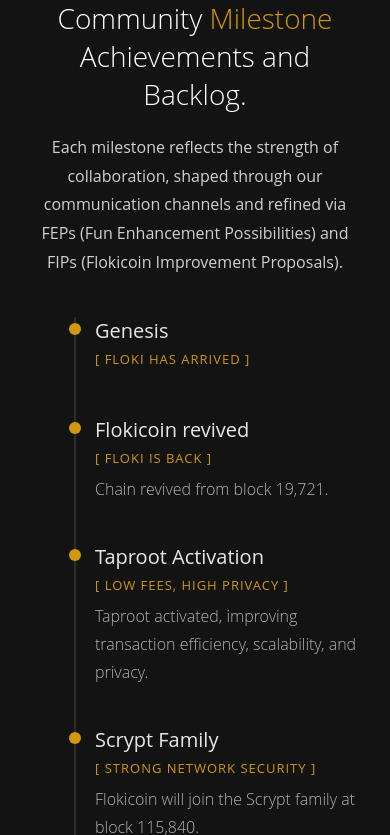
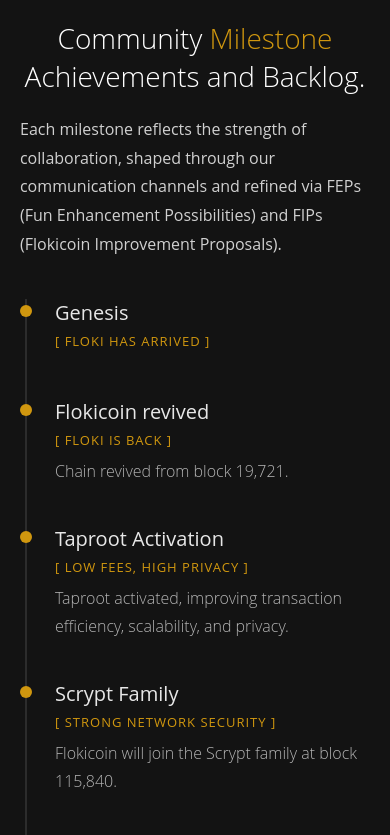
Before and after one commit to jdipeer/floki-web, a Next.js app: page / in a window 390 px wide. Shown: the part 1449-2284 px from the top of the page. Built offline with nearby package versions, Linux system fonts and the light colour scheme.

Commit message:
fix issues

```diff
--- a/src/pages/_document.tsx
+++ b/src/pages/_document.tsx
@@ -5,7 +5,7 @@
   render() {
     return (
       <Html lang="en">
-        <Head>{/* Remove any Emotion or specific style tags */}</Head>
+        <Head></Head>
         <body>
           <Main />
           <NextScript />
--- a/src/styles/scss/Contact.module.scss
+++ b/src/styles/scss/Contact.module.scss
@@ -19,16 +19,15 @@
   padding: 10px 20px;
   border: 1px solid #363636;
   border-radius: 30px;
-  background: #000;
-  margin-bottom: 20px;
 }
 
 .sectionTitle {
   padding-top: 20px;
-  padding-bottom: 40px;
+  padding-bottom: 20px;
   color: #fff;
   font-size: 38px;
   font-weight: 200;
+  opacity: 0.8;
 
   span {
     color: #d0970f;
--- a/src/styles/scss/Faq.module.scss
+++ b/src/styles/scss/Faq.module.scss
@@ -20,7 +20,6 @@
   padding: 10px 20px;
   border: 1px solid #363636;
   border-radius: 30px;
-  background: #000;
 }
 
 .sectionTitle {
--- a/src/styles/scss/Roadmap.module.scss
+++ b/src/styles/scss/Roadmap.module.scss
@@ -9,7 +9,7 @@
   flex-wrap: wrap;
   max-width: 1300px;
   margin: 0 auto;
-  padding: 0 30px;
+  padding: 20px;
 }
 
 .leftColumn {
@@ -33,7 +33,6 @@
   padding: 10px 20px;
   border: 1px solid #363636;
   border-radius: 30px;
-  background: #000;
 }
 
 .subtitle {
@@ -158,15 +157,15 @@
   }
 
   .timelineWrapper {
-    padding-left: 30px;
+    padding-left: 0px;
   }
 
   .timelineLine {
-    left: 44px;
+    left: 5px;
   }
 
   .milestoneDot {
-    left: 9px;
+    left: 0px;
   }
 
   .milestoneContent {
@@ -177,8 +176,4 @@
     font-size: 28px;
     text-align: center;
   }
-
-  .description {
-    text-align: center;
-  }
 }
--- a/src/styles/scss/Topics.module.scss
+++ b/src/styles/scss/Topics.module.scss
@@ -20,7 +20,6 @@
   padding: 10px 20px;
   border: 1px solid #363636;
   border-radius: 30px;
-  background: #000;
 }
 
 .sectionTitle {
```
